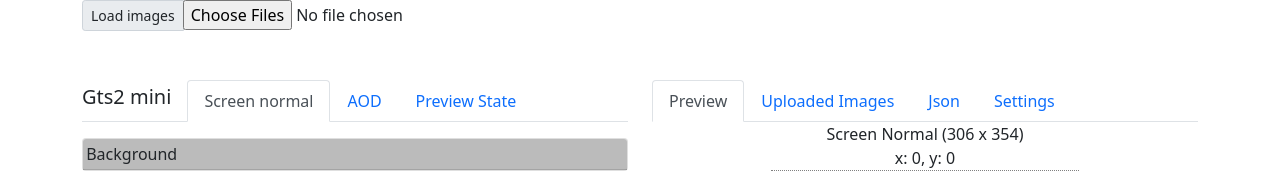
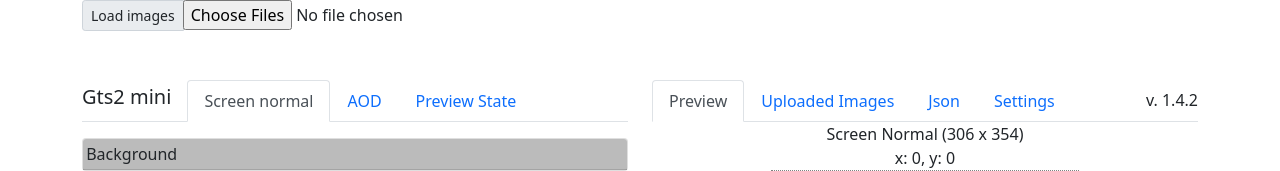
Before and after one commit to Tnxec2/amazfit-gts2mini-watchface-react, a React (Create React App) app: page / in a window 1280 px wide. Shown: the top 171 px of the page. Built offline with nearby package versions, Linux system fonts and the light colour scheme.

Commit message:
add showing version

```diff
--- a/src/app/components/main/rightside.component.tsx
+++ b/src/app/components/main/rightside.component.tsx
@@ -1,4 +1,5 @@
 import { FC, useState } from "react";
+import { Constant } from "../../shared/constant";
 import JsonComponent from "./json.gts2mini.component";
 import PreviewComponent from "./preview.component";
 import SettingsComponent from "./settings.component";
@@ -29,6 +30,7 @@
             </li>
           );
         })}
+        <li className="navbar-text" style={{marginRight: 0,  marginLeft: "auto"}}>v. {Constant.version}</li>
       </ul>
       { tabs[selectedTab].el }
     </div>
--- a/src/app/shared/constant.tsx
+++ b/src/app/shared/constant.tsx
@@ -6,6 +6,7 @@
 }
 
 export class Constant {
+  static readonly version = "1.4.2"
   static readonly DEVICE_KEY = "com.kontranik.gts2editor.device";
   static readonly NONE = "None";
   static readonly startImageIndex = 0;
```
